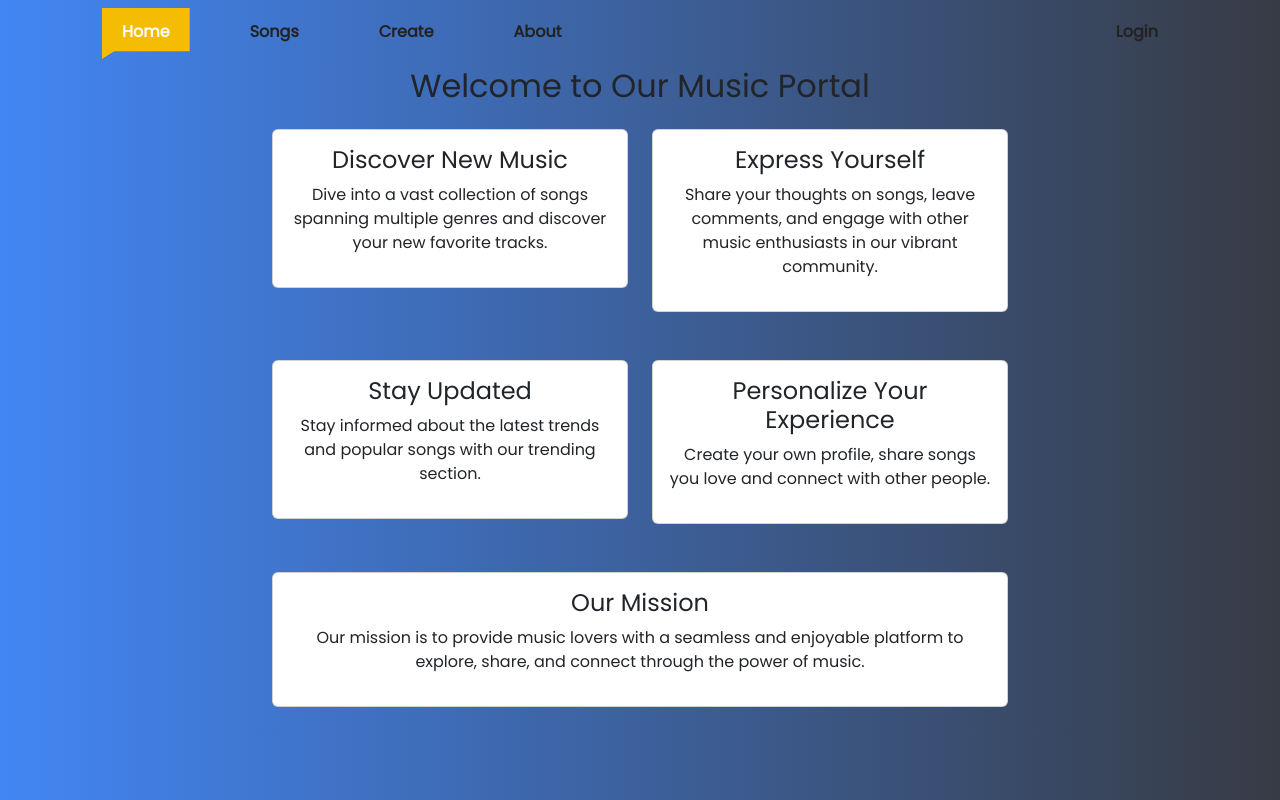
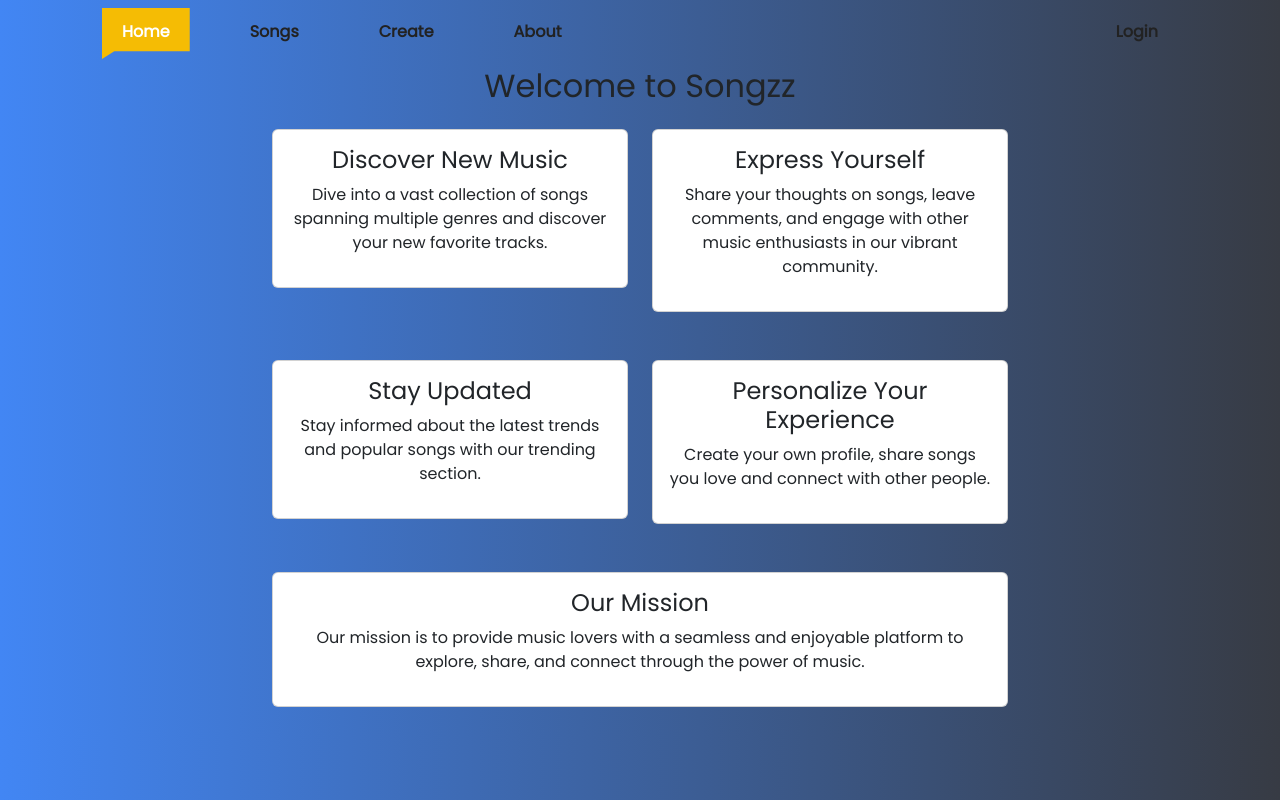
Before and after one commit to Biruk42/Songzz-web-app, a React (Create React App) app: page /about in a window 1280 px wide. Built offline with nearby package versions, Linux system fonts and the light colour scheme; no server answers.

Commit message:
fix the about page

```diff
--- a/src/pages/About.js
+++ b/src/pages/About.js
@@ -5,7 +5,7 @@ const About = () => {
     <div className="container padding">
       <div className="row justify-content-center">
         <div className="col-md-8">
-          <h2 className="text-center mb-4">Welcome to Our Music Portal</h2>
+          <h2 className="text-center mb-4">Welcome to Songzz</h2>
           <div className="row my-4">
             <div className="col-md-6">
               <div className="card hoverable-card mb-4">
```
